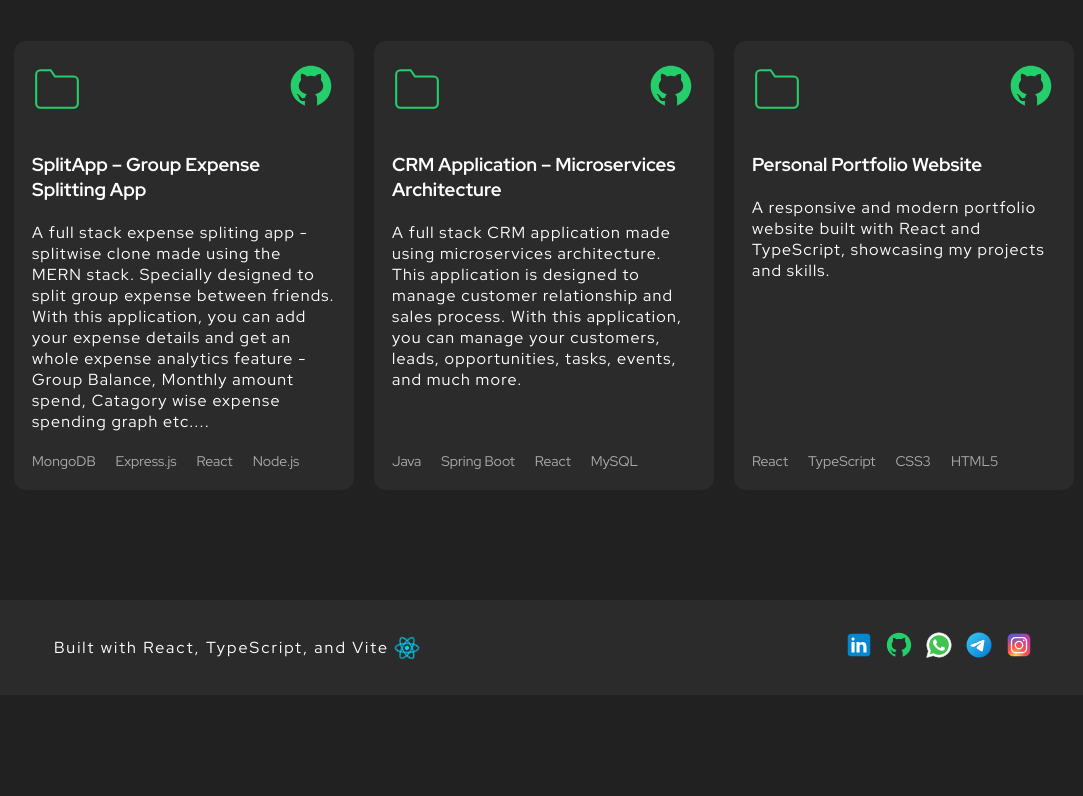
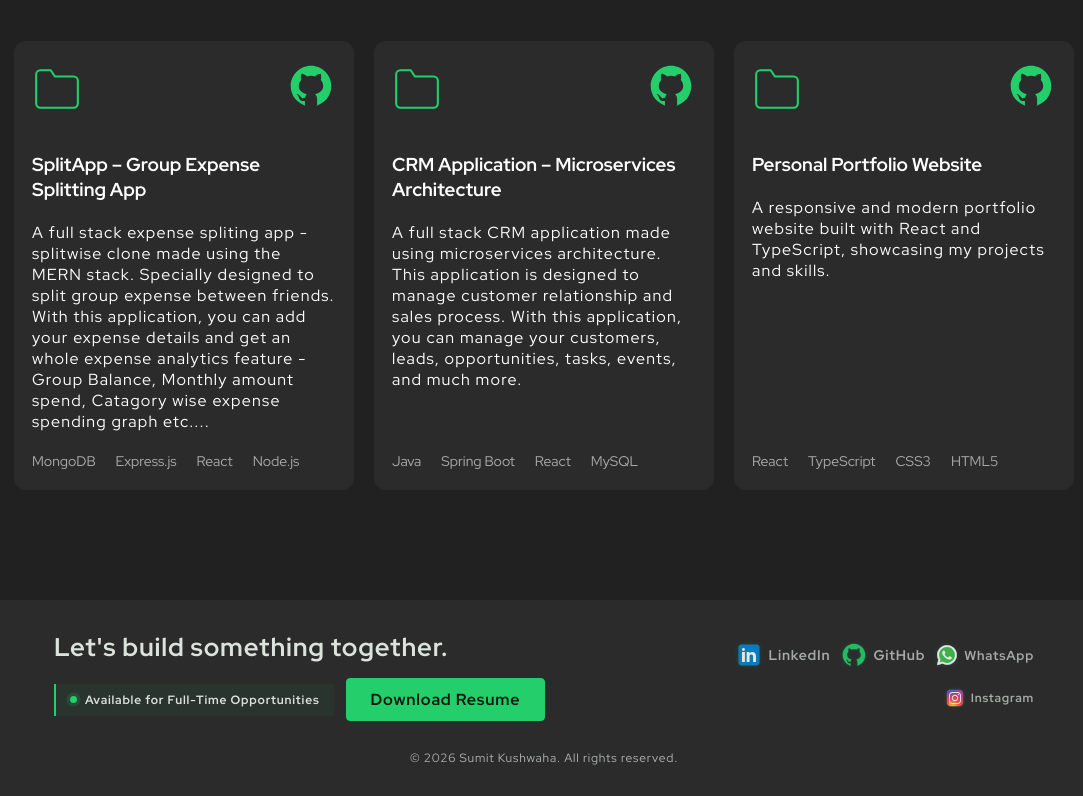
Before and after one commit to acdtechsumit/Portfolio, a React (Vite) app: page / in a window 1280 px wide. Shown: the part 1604-2400 px from the top of the page, without its empty margins (96-1179 px from the left). Before the commit the page ends 2299 px from the top, so only its background shows below. Built offline with nearby package versions, Linux system fonts and the light colour scheme.

Commit message:
Footer Updated

```diff
--- a/src/components/Footer/Footer.tsx
+++ b/src/components/Footer/Footer.tsx
@@ -1,8 +1,8 @@
 import { useEffect, useState } from 'react'
 import { Container } from './styles'
-import reactIcon from '../../assets/react-icon.svg'
 import linkedin from '../../assets/linkedin.svg'
 import githubIcon from '../../assets/github.svg'
+import emailIcon from '../../assets/email-icon.svg'
 import whatsapp from '../../assets/whatsapp.svg'
 import telegram from '../../assets/telegram.svg'
 import instagramIcon from '../../assets/instagram.svg'
@@ -27,48 +27,77 @@ export function Footer() {
 
   return (
     <Container className={`footer ${ready ? 'footer-ready' : 'footer-hidden'}`}>
-      <div>
-        <p>
-          Built with React, TypeScript, and Vite <img src={reactIcon} alt="React" />
-          {/* <span>❤️</span> */}
-        </p>
+      <div className="footer-grid">
+        <div className="footer-column">
+          <p className="tagline">Let's build something together.</p>
+
+          <div className="footer-actions">
+            <span className="open-status">
+              <span className="status-dot" aria-label="Available status" />
+              <span className="status-text">Available for Full-Time Opportunities</span>
+            </span>
+
+            <a href="/SumitKushwahaResume.pdf" download className="button">
+              Download Resume
+            </a>
           </div>
+        </div>
+
         <div className="social-media">
           <a
+            className="social-link primary"
             href="https://www.linkedin.com/in/techsumitkushwaha"
             target="_blank"
             rel="noreferrer"
           >
             <img src={linkedin} alt="LinkedIn" />
+            <span className="social-label">LinkedIn</span>
           </a>
+          {/* <a className="social-link secondary" href="mailto:acdtechsumit@gmail.com">
+            <img src={emailIcon} alt="Email" />
+            <span className="social-label">Email</span>
+          </a> */}
           <a
+            className="social-link primary"
             href="https://github.com/acdtechsumit"
             target="_blank"
             rel="noreferrer"
           >
             <img src={githubIcon} alt="GitHub" />
+            <span className="social-label">GitHub</span>
           </a>
           <a
+            className="social-link secondary"
             href="https://wa.me/919274047949"
             target="_blank"
             rel="noreferrer"
           >
             <img src={whatsapp} alt="WhatsApp" />
+            <span className="social-label">WhatsApp</span>
           </a>
-        <a
+          {/* <a
+            className="social-link secondary"
             href="https://t.me/+919274047949"
             target="_blank"
             rel="noreferrer"
           >
             <img src={telegram} alt="Telegram" />
-        </a>
+            <span className="social-label">Telegram</span>
+          </a> */}
           <a
+            className="social-link tertiary"
             href="https://www.instagram.com/nirmaldrashta/"
             target="_blank"
             rel="noreferrer"
           >
             <img src={instagramIcon} alt="Instagram" />
+            <span className="social-label">Instagram</span>
           </a>
+        </div>
+      </div>
+
+      <div className="copyright">
+        © 2026 Sumit Kushwaha. All rights reserved.
       </div>
     </Container>
   )
--- a/src/components/Footer/styles.ts
+++ b/src/components/Footer/styles.ts
@@ -1,13 +1,12 @@
 import styled from "styled-components";
-
 
 export const Container = styled.footer`
   background-color: #2b2b2b;
   padding: 3rem 15rem;
   margin-top: 10rem;
   display: flex;
-  align-items: center;
-  justify-content: space-between;
+  flex-direction: column;
+  gap: 2.4rem;
 
   &.footer-hidden {
     display: none;
@@ -17,52 +16,237 @@ export const Container = styled.footer`
     display: flex;
   }
 
-  .logo{
+  .logo {
     font-size: 2.8rem;
   }
 
-  p{
-    letter-spacing: 0.2rem;
-    display: flex;
-    align-items: center;
-    gap: 0.5rem;
-    img{
-      width: 2.6rem;
-      animation: spinning 5s infinite linear;
-    }
-  }
-  .social-media{
+  .footer-grid {
     display: flex;
     align-items: center;
     justify-content: space-between;
+    gap: 4rem;
+  }
+
+  .footer-column {
+    display: flex;
+    flex-direction: column;
+    align-items: flex-start;
+    gap: 1.2rem;
+    flex: 1 1 58%;
+  }
+
+  .tagline {
+    margin: 0;
+    color: #dce3dd;
+    font-size: clamp(2.4rem, 2vw, 3.2rem);
+    line-height: 1.4;
+    font-weight: 800;
+    letter-spacing: 0.08rem;
+    max-width: 46rem;
+  }
+
+  .footer-actions {
+    display: flex;
+    align-items: center;
+    gap: 1.2rem;
+    flex-wrap: wrap;
+  }
+
+  .open-status {
+    display: inline-flex;
+    align-items: center;
+    gap: 0.8rem;
+    padding: 0.8rem 1.4rem;
+    border-left: 2px solid var(--green);
+    background: rgba(35, 206, 107, 0.05);
+    color: var(--green);
+    font-size: 1.3rem;
+    font-weight: 700;
+    letter-spacing: 0.08rem;
+    white-space: nowrap;
+  }
+
+  .status-dot {
+    width: 0.7rem;
+    height: 0.7rem;
+    border-radius: 50%;
+    background-color: var(--green);
+    box-shadow: 0 0 0 0.2rem rgba(35, 206, 107, 0.16);
+    animation: pulseDot 1.8s infinite;
+  }
+
+  .status-text {
+    color: #dce3dd;
+    font-size: 1.2rem;
+  }
+
+  .button {
+    position: relative;
+    overflow: hidden;
+    padding: 1rem 2.4rem;
+    border-radius: 0.4rem;
+    font-size: 1.6rem;
+    font-weight: 800;
+    background: var(--green);
+    color: #07180f;
+    border: 1px solid var(--green);
+    text-decoration: none;
+    display: inline-flex;
+    align-items: center;
+    justify-content: center;
+    letter-spacing: 0.08rem;
+    transition: transform 0.2s ease, background 0.2s ease, color 0.2s ease, border-color 0.2s ease;
+  }
+
+  .button:hover {
+    transform: translateY(-0.2rem);
+    background: transparent;
+    color: var(--green);
+    border-color: var(--green);
+  }
+
+  .social-media {
+    display: flex;
+    align-items: center;
+    justify-content: flex-end;
     gap: 1rem;
+    flex-wrap: wrap;
+    flex: 1 1 36%;
 
-    img,span{
-      font-size: 3rem;
-      width: 3rem;
+    a {
+      display: inline-flex;
+      align-items: center;
+      gap: 0.5rem;
+      color: #b7bcb7;
+      border-bottom: 1px solid transparent;
+      text-decoration: none;
+      font-size: 1.3rem;
+      font-weight: 700;
+      letter-spacing: 0.08rem;
+      transition: color 0.2s ease, border-color 0.2s ease, opacity 0.2s ease;
+      opacity: 0.88;
+
+      &:hover {
+        color: var(--green);
+        border-color: var(--green);
+        opacity: 1;
+      }
+    }
+
+    .social-link {
+      min-height: 3rem;
+      padding: 0.3rem 0;
+    }
+
+    .primary {
+      img {
+        width: 2.8rem;
+        height: 2.8rem;
+      }
+
+      .social-label {
+        font-size: 1.4rem;
+      }
+    }
+
+    .secondary {
+      img {
+        width: 2.4rem;
+        height: 2.4rem;
+      }
+
+      .social-label {
+        font-size: 1.3rem;
+      }
+    }
+
+    .tertiary {
+      img {
+        width: 2.2rem;
+        height: 2.2rem;
+      }
+
+      .social-label {
+        font-size: 1.2rem;
+      }
+    }
+
+    img {
+      width: 2.4rem;
+      height: 2.4rem;
+      object-fit: contain;
+      filter: drop-shadow(0 0 0.2rem rgba(35, 206, 107, 0.2));
     }
   }
 
+  .copyright {
+    width: 100%;
+    margin-top: 0.5rem;
+    font-size: 1.2rem;
+    color: #aeb4af;
+    letter-spacing: 0.08rem;
+    text-align: center;
+  }
 
-  @keyframes spinning {
-    0%{
-      transform: rotate(0);
-    }
-    100%{
-      transform: rotate(360deg);
+  @keyframes pulseDot {
+    50% {
+      box-shadow: 0 0 0 0.4rem rgba(35, 206, 107, 0.14);
     }
   }
 
-  @media(max-width: 800px){
-    padding: 4rem 10rem;
-    flex-direction: column;
-    gap: 2rem;
-    text-align: center;
-  }
-  @media(max-width: 600px){
-    padding: 4rem 1rem;
-    p{
-      font-size: 1.2rem;
+  @media (max-width: 900px) {
+    padding: 3rem 4rem;
+
+    .footer-grid {
+      flex-direction: column;
+      align-items: flex-start;
+      gap: 2rem;
+    }
+
+    .footer-column,
+    .social-media {
+      width: 100%;
+      flex: 1 1 auto;
+    }
+
+    .social-media {
+      justify-content: flex-start;
     }
   }
-`
+
+  @media (max-width: 600px) {
+    padding: 3rem 1.8rem;
+
+    .tagline {
+      font-size: 1.8rem;
+    }
+
+    .footer-actions {
+      align-items: stretch;
+      flex-direction: column;
+    }
+
+    .open-status {
+      font-size: 1.2rem;
+      padding: 0.7rem 1.2rem;
+      white-space: normal;
+    }
+
+    .button {
+      font-size: 1.4rem;
+      padding: 1rem 2.5rem;
+      width: 100%;
+    }
+
+    .social-media {
+      gap: 1rem;
+      width: 100%;
+      justify-content: center;
+
+      a {
+        width: auto;
+        height: auto;
+      }
+    }
+  }
+`;
--- a/src/components/Hero/Hero.tsx
+++ b/src/components/Hero/Hero.tsx
@@ -60,7 +60,7 @@ export function Hero() {
 
         <div className="hero-actions">
           <ScrollAnimation animateIn="fadeInUp" delay={1 * 1000}>
-            <a href="/SumitKushwahaResume.pdf" download className="button">
+            <a href="https://kushwahasumit.vercel.app/SumitKushwahaResume.pdf" download className="button">
               Resume
             </a>
           </ScrollAnimation>
```
Also changed, not shown: email-signature/email-signature.html (+5 -3 lines). Lines whose indentation alone changed are shown as unchanged.
